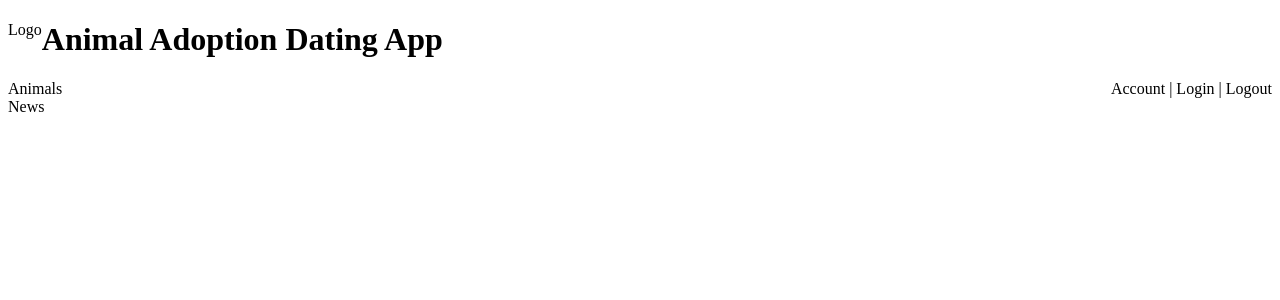
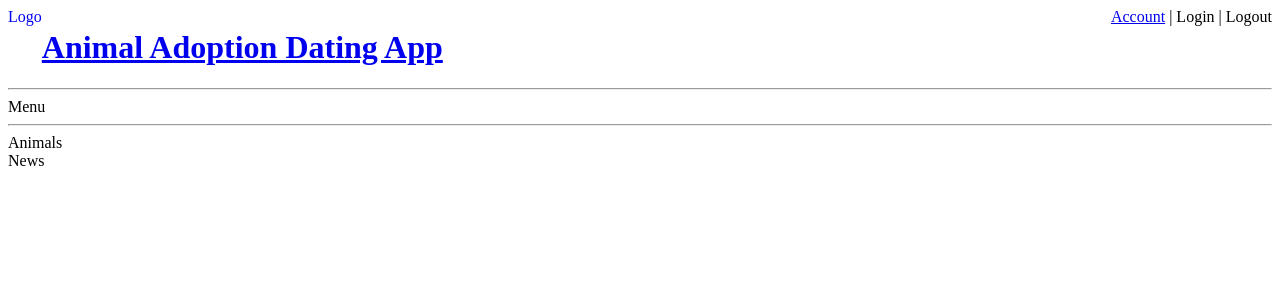
Before and after one commit to capstone-fall-2021/animal-adoption, a Next.js app: page / in a window 1280 px wide. Shown: the top 300 px of the page. Built offline with nearby package versions, Linux system fonts and the light colour scheme.

Commit message:
Update Landing page and add links to empty account page

```diff
--- a/components/layout.js
+++ b/components/layout.js
@@ -9,13 +9,29 @@ export default function Layout({ children, home }) {
   return (
     <div>
       <header>
-        <div className={styles.top}>
-          <div className={styles.logo}>Logo</div>
-          <div>
-            <h1>{websiteName}</h1>
+        <div className={styles.section}>
+          <Link href="/">
+            <a>
+              <div className={styles.float_left}>Logo</div>
+            </a>
+          </Link>
+          <div className={styles.float_left}>
+            <Link href="/">
+              <a>
+                <h1>{websiteName}</h1>
+              </a>
+            </Link>
           </div>
-          <div className={styles.account}>Account | Login | Logout</div>
+          <div className={styles.float_right}>
+            <Link href="account">
+              <a>Account</a>
+            </Link>{" "}
+            | Login | Logout
+          </div>
         </div>
+        <hr className={styles.section} />
+        <div>Menu</div>
+        <hr />
       </header>
       <main>{children}</main>
     </div>
--- a/components/layout.module.css
+++ b/components/layout.module.css
@@ -1,7 +1,11 @@
-.logo {
-    float:left;
+.float_right {
+    float: right
 }
 
-.account {
-    float:right;
+.float_left {
+    float: left;
 }
+
+.section {
+    clear:both
+}
--- a/.env
+++ b/pages/account.js
@@ -1,10 +1,12 @@
-TYPEORM_CONNECTION=mysql
-TYPEORM_HOST=localhost
-TYPEORM_USERNAME=user
-TYPEORM_PASSWORD=password
-TYPEORM_DATABASE=adoption
-TYPEORM_ENTITIES=src/entities/*.js
-TYPEORM_ENTITIES_DIR=src/entities
-TYPEORM_MIGRATIONS=src/migrations/*.js
-TYPEORM_MIGRATIONS_DIR=src/migrations
-TYPEORM_MIGRATIONS_RUN=true
+import Layout from "components/layout";
+import styles from "../components/layout.module.css";
+
+export default function Account() {
+  return (
+    <Layout home>
+      <div className={styles.section}>
+        <div>Account</div>
+      </div>
+    </Layout>
+  );
+}
```
